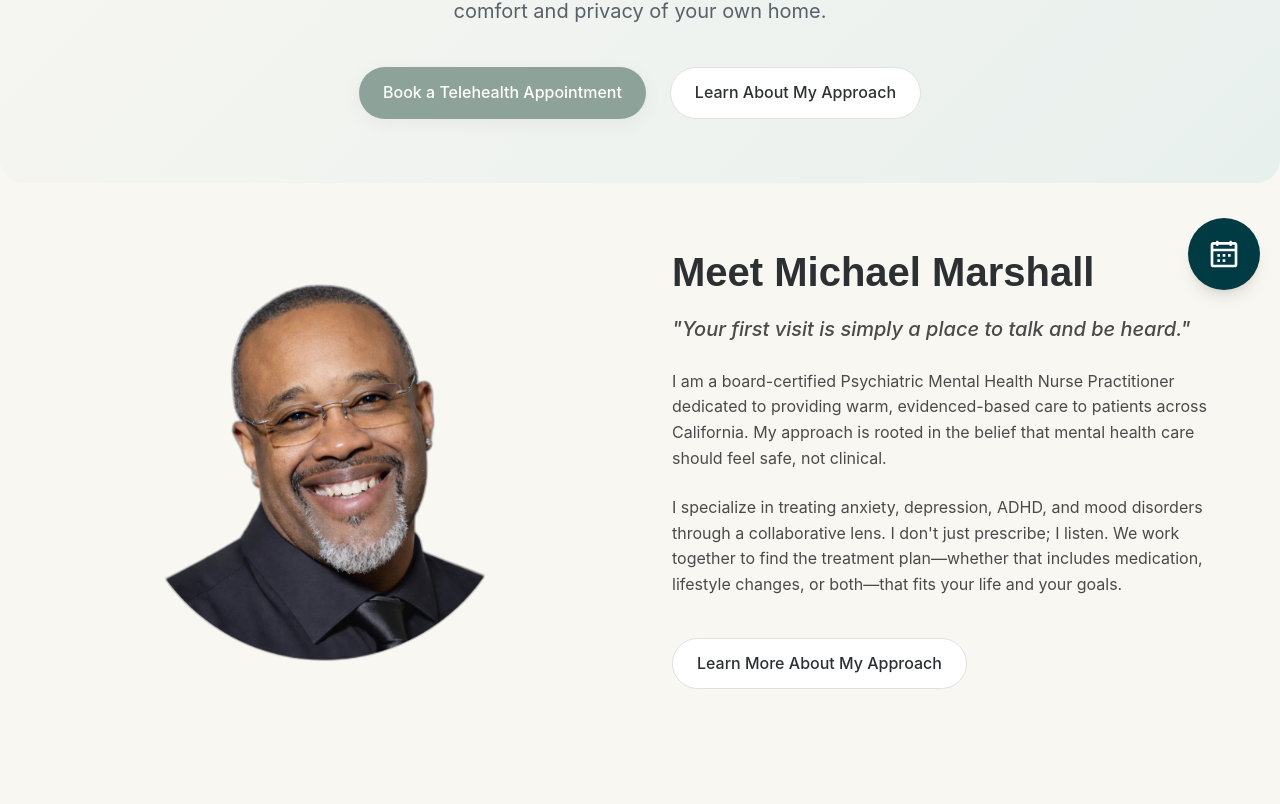
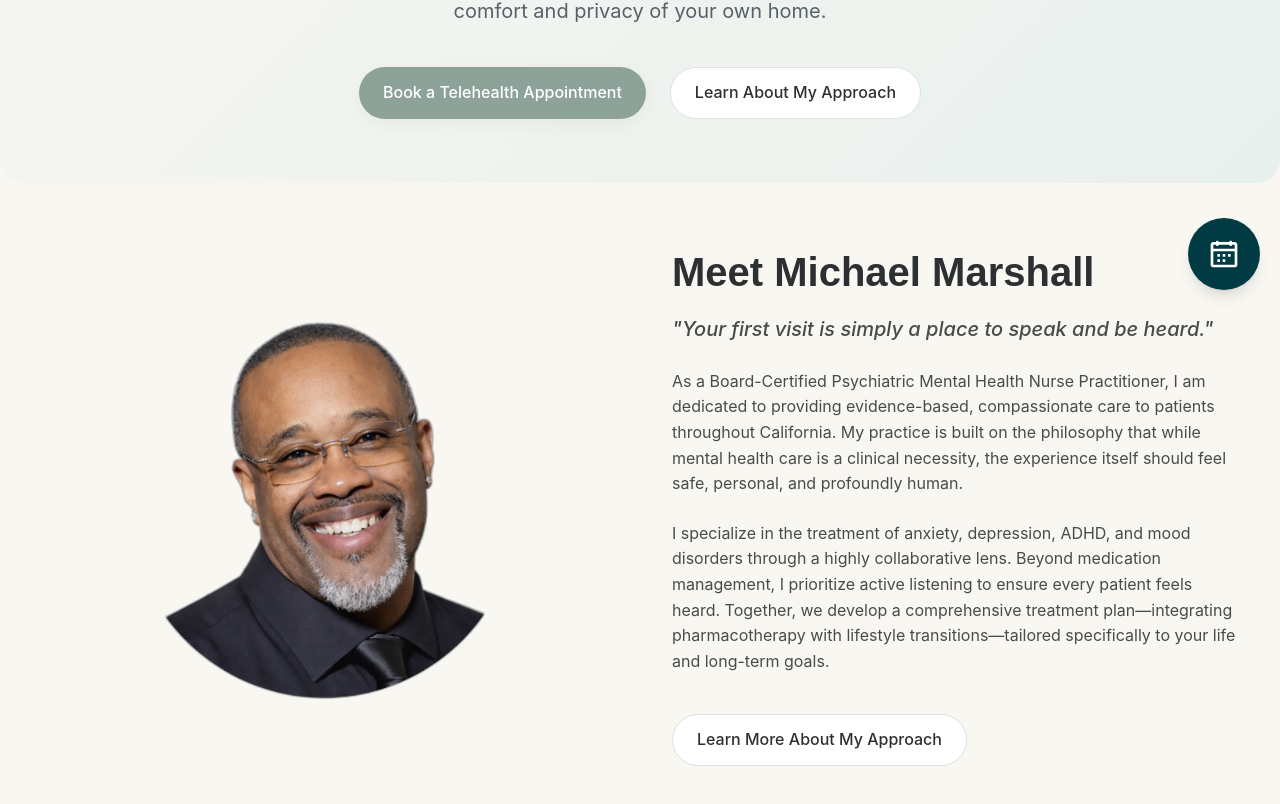
Before and after one commit to Dunnbiggs/Madvnp, a React (Vite) app: page / in a window 1280 px wide. Shown: the part 490-1294 px from the top of the page. Built offline with nearby package versions, Linux system fonts and the light colour scheme.

Commit message:
feat: update about section wording

```diff
--- a/src/components/About.jsx
+++ b/src/components/About.jsx
@@ -14,18 +14,13 @@ const About = () => {
                 <div className="about-content">
                     <h2 className="section-title">Meet Michael Marshall</h2>
                     <p className="lead-text">
-                        "Your first visit is simply a place to talk and be heard."
+                        "Your first visit is simply a place to speak and be heard."
                     </p>
                     <p>
-                        I am a board-certified Psychiatric Mental Health Nurse Practitioner dedicated to providing
-                        warm, evidenced-based care to patients across California. My approach is rooted in the
-                        belief that mental health care should feel safe, not clinical.
+                        As a Board-Certified Psychiatric Mental Health Nurse Practitioner, I am dedicated to providing evidence-based, compassionate care to patients throughout California. My practice is built on the philosophy that while mental health care is a clinical necessity, the experience itself should feel safe, personal, and profoundly human.
                     </p>
                     <p>
-                        I specialize in treating anxiety, depression, ADHD, and mood disorders through a
-                        collaborative lens. I don't just prescribe; I listen. We work together to find the
-                        treatment plan—whether that includes medication, lifestyle changes, or both—that fits
-                        your life and your goals.
+                        I specialize in the treatment of anxiety, depression, ADHD, and mood disorders through a highly collaborative lens. Beyond medication management, I prioritize active listening to ensure every patient feels heard. Together, we develop a comprehensive treatment plan—integrating pharmacotherapy with lifestyle transitions—tailored specifically to your life and long-term goals.
                     </p>
                     <a href="#approach" className="btn btn-secondary" style={{ marginTop: '1rem' }}>Learn More About My Approach</a>
                 </div>
```
Also changed, not shown: 3 other files (tests, documents, lock files or other folders).
